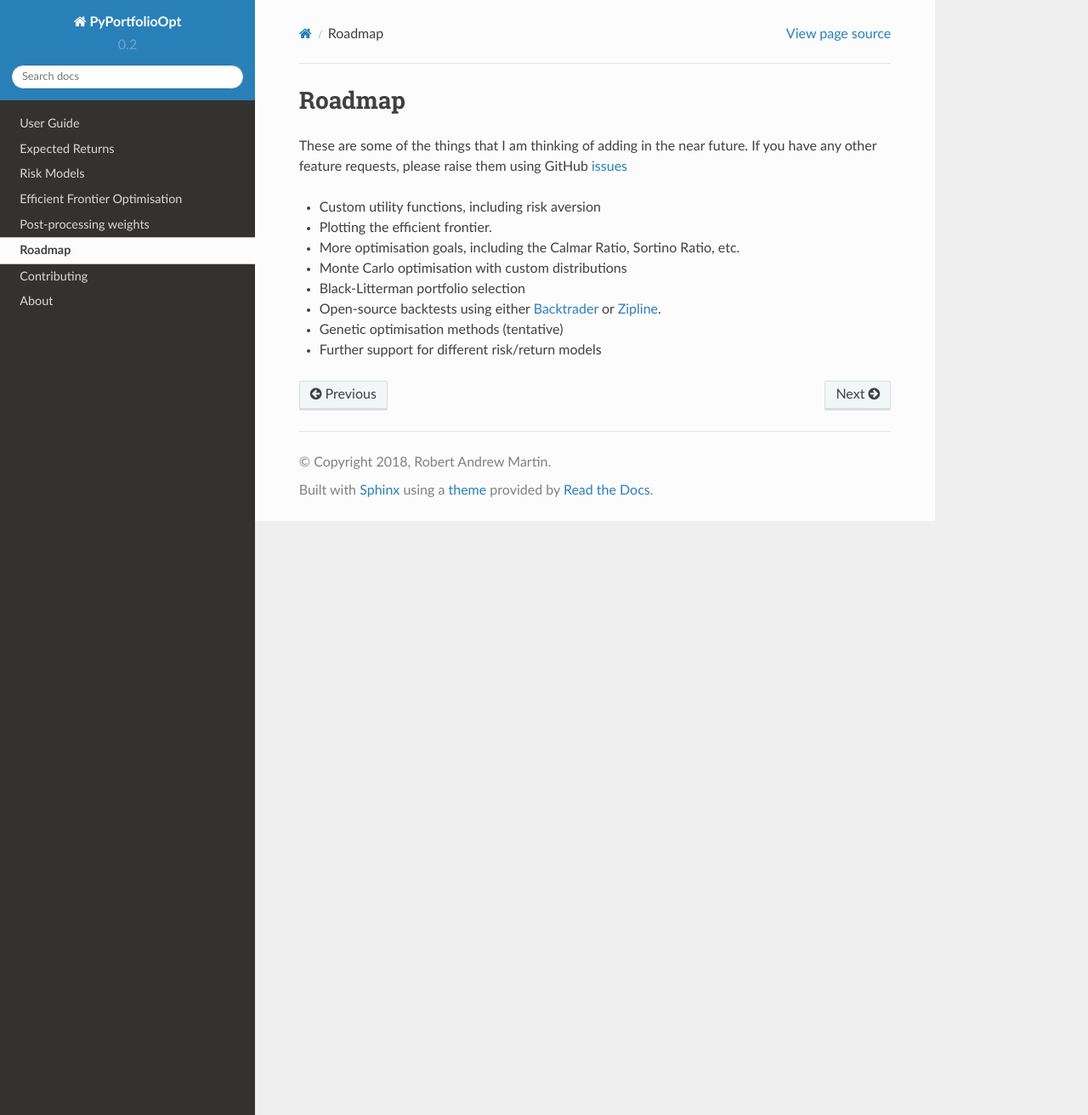
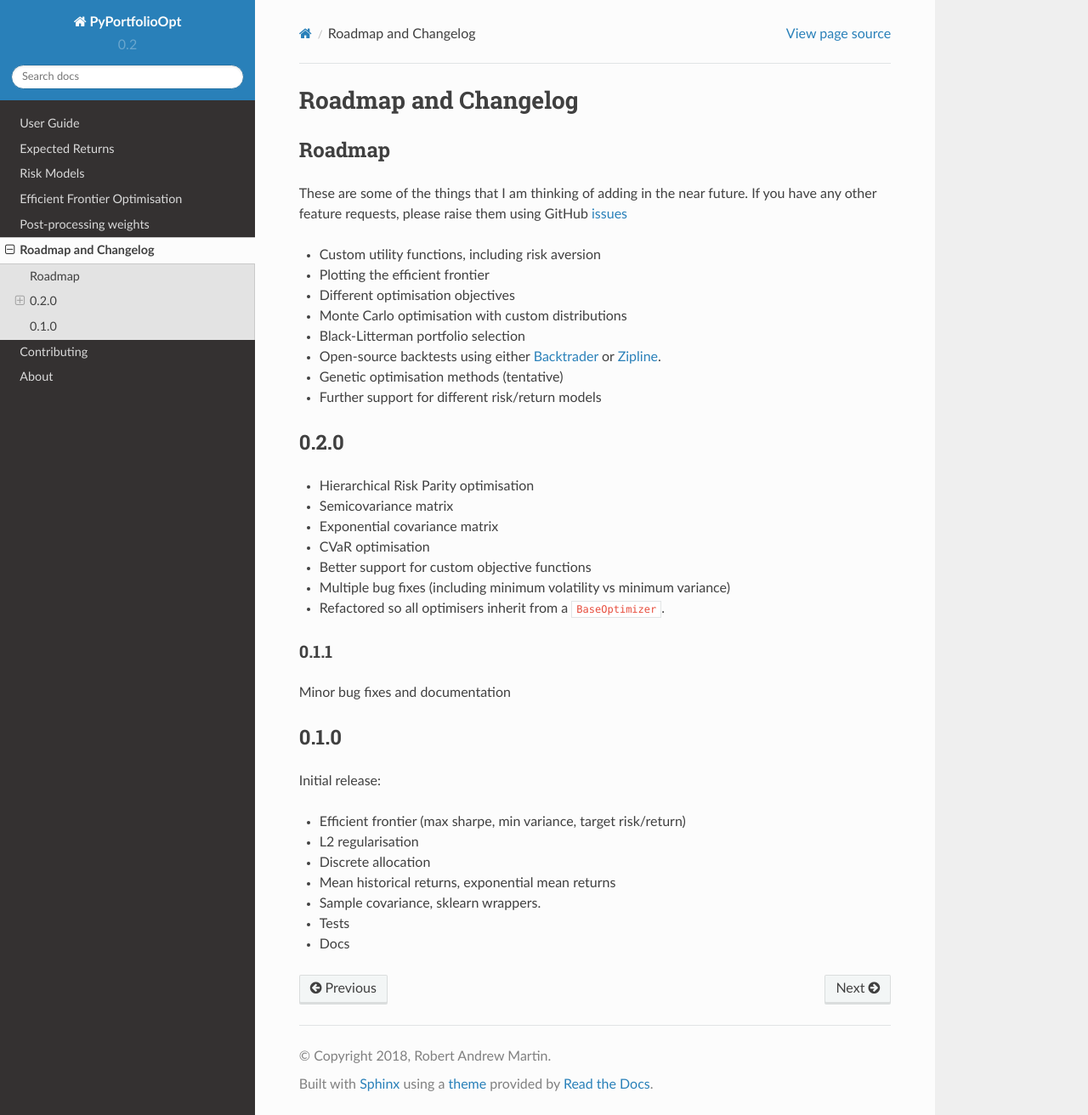
Before and after one commit to robertmartin8/PyPortfolioOpt, a Sphinx documentation site: the page built from docs/Roadmap.rst, in a window 1280 px wide and 1312 px high. Shown: the whole window at 85% size. Built offline with Sphinx 7.4.7 and the Read the Docs theme 2.0.0, drawn with Linux system fonts in a browser that asks for light colours; pages that are not in the unit, such as notebooks, are missing from menus.

Commit message:
updated roadmap and changelog

```diff
--- a/docs/Roadmap.rst
+++ b/docs/Roadmap.rst
@@ -1,19 +1,55 @@
 .. _roadmap:
 
-#######
+#####################
+Roadmap and Changelog
+#####################
+
+
 Roadmap
-#######
+=======
 
 These are some of the things that I am thinking of adding in the near future. If you
 have any other feature requests, please raise them using GitHub
 `issues <https://github.com/robertmartin8/PyPortfolioOpt/issues>`_
 
 - Custom utility functions, including risk aversion
-- Plotting the efficient frontier.
-- More optimisation goals, including the Calmar Ratio, Sortino Ratio, etc.
+- Plotting the efficient frontier
+- Different optimisation objectives
 - Monte Carlo optimisation with custom distributions
 - Black-Litterman portfolio selection
 - Open-source backtests using either `Backtrader <https://www.backtrader.com/>`_ or
   `Zipline <https://github.com/quantopian/zipline>`_.
 - Genetic optimisation methods (tentative)
 - Further support for different risk/return models
+
+
+0.2.0
+=====
+
+- Hierarchical Risk Parity optimisation
+- Semicovariance matrix
+- Exponential covariance matrix
+- CVaR optimisation
+- Better support for custom objective functions
+- Multiple bug fixes (including minimum volatility vs minimum variance)
+- Refactored so all optimisers inherit from a ``BaseOptimizer``.
+
+
+0.1.1
+-----
+
+Minor bug fixes and documentation
+
+
+0.1.0
+=====
+
+Initial release:
+
+- Efficient frontier (max sharpe, min variance, target risk/return)
+- L2 regularisation
+- Discrete allocation
+- Mean historical returns, exponential mean returns
+- Sample covariance, sklearn wrappers.
+- Tests
+- Docs
```
